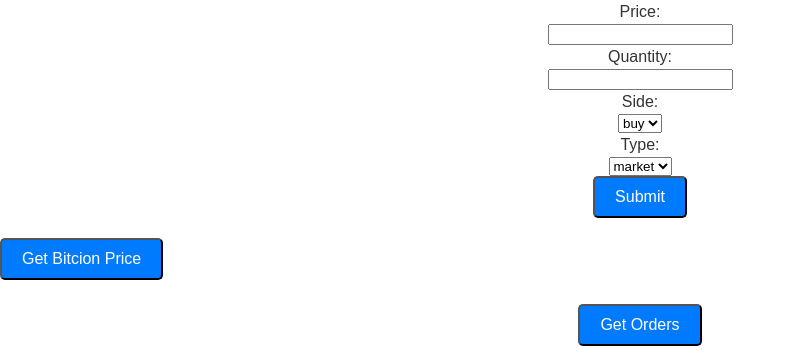
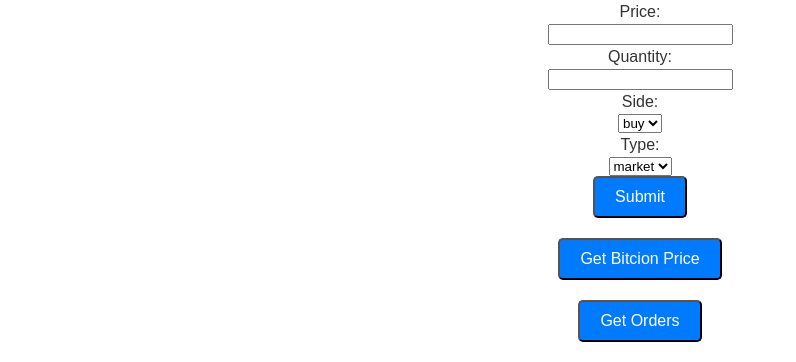
Before and after one commit to bounswe/bounswe2023group3, a Django app: page /bitcoin/ in a window 1280 px wide. Shown: the top 362 px of the page, without its empty margins (0-796 px from the left). Run offline with Django 4.2, Linux system fonts and the light colour scheme.

Commit message:
center button

```diff
--- a/practice-app/predictionPoll/bitcoin/templates/bitcoin.html
+++ b/practice-app/predictionPoll/bitcoin/templates/bitcoin.html
@@ -37,12 +37,15 @@
 
         /* Style Bitcoin price button and text */
         #btc-price {
+            display: block;
+            margin: 0 auto;
             font-size: 1.5rem;
             font-weight: bold;
-            margin-top: 20px;
         }
 
         button#get-price-btn {
+            display: block;
+            margin: 0 auto;
             padding: 10px 20px;
             border-radius: 5px;
             background-color: #007bff;
```
